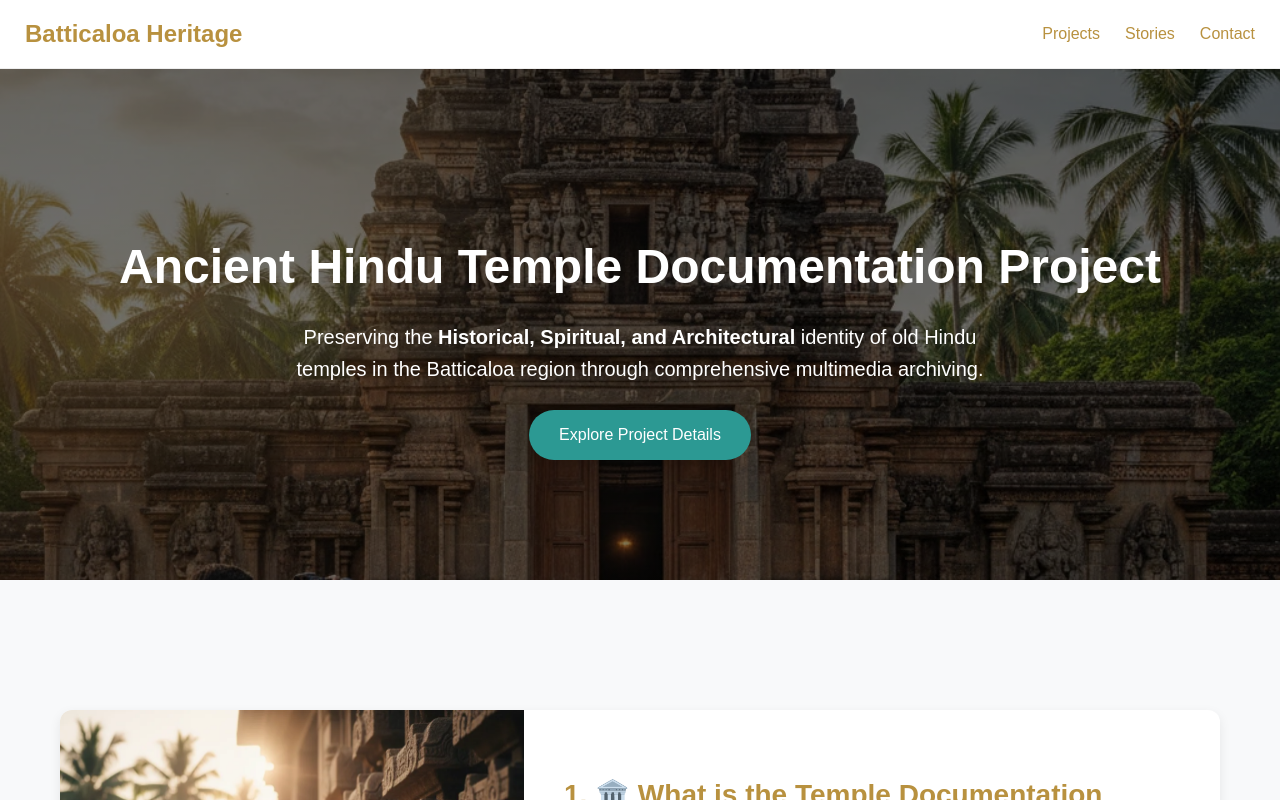
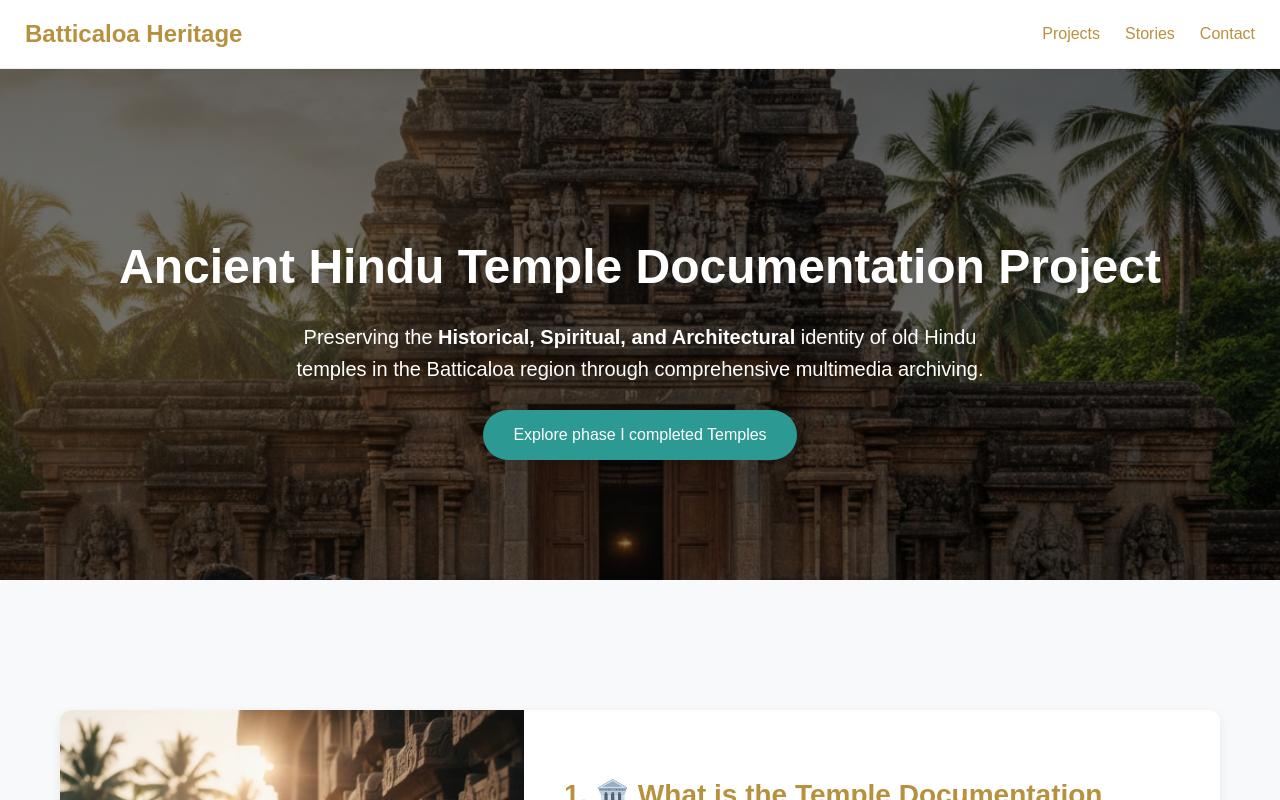
Before and after one commit to thivaharan-selvanayagam/mattakalappu-frontend, a Next.js app: page /temple-documentation in a window 1280 px wide. Shown: the top 800 px of the page. Built offline with nearby package versions, Linux system fonts and the light colour scheme.

Commit message:
hero section button changed

```diff
--- a/pages/temple-documentation.js
+++ b/pages/temple-documentation.js
@@ -72,8 +72,8 @@ export default function TempleDocumentationProject() {
               Preserving the <b>Historical, Spiritual, and Architectural</b> identity of old Hindu temples
               in the Batticaloa region through comprehensive multimedia archiving.
             </p>
-            <Link href="#project-details" className="btn">
-              Explore Project Details
+            <Link href="#phase_1_completed" className="btn">
+              Explore phase I completed Temples
             </Link>
           </div>
         </section>
@@ -203,7 +203,7 @@ export default function TempleDocumentationProject() {
           </section>
 
           {/* 5. List of temples we documented */}
-          <section className="section">
+          <section className="section" id="phase_1_completed">
             <h2>5. 📜 Temples Documented in Phase I</h2>
             <p>
               The first phase focused on recording four critically important temples known for their unique <b>Sthala Purāṇams</b> and architectural styles.
```
